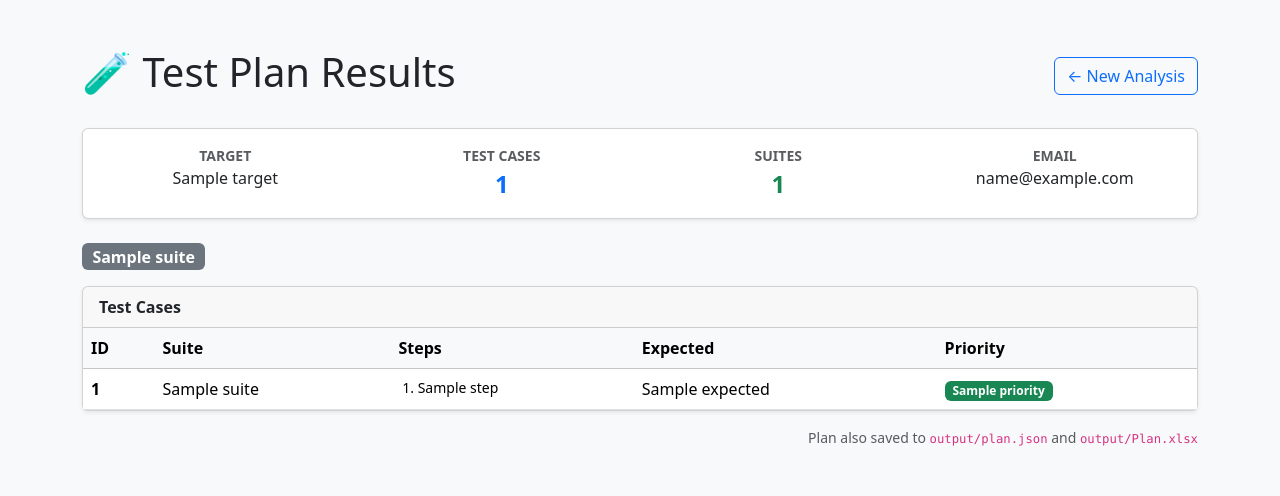
After one commit to RaniAbu95/Captin-Fix-deployed, a Flask app: template templates/results.html in a window 1280 px wide. The commit adds this page. Shown: the top 496 px of the page. Run offline with Flask 3, Linux system fonts and the light colour scheme; the template is opened without the code that fills it: most values are stand-ins (such as "Sample title", 1, 10 or a date in 2020); parts of the project's set-up code (start-up, migrations or seed data) failed here and were passed over.

Commit message:
Show test results page after submit, add error handling and loading spinner
Co-Authored-By: Claude Sonnet 4.6 <noreply@anthropic.com>

```diff
--- /dev/null
+++ b/templates/results.html
@@ -0,0 +1,103 @@
+<!doctype html>
+<html lang="en">
+  <head>
+    <meta charset="utf-8" />
+    <meta name="viewport" content="width=device-width, initial-scale=1" />
+    <title>Captain Fix — Test Results</title>
+    <link href="https://cdn.jsdelivr.net/npm/bootstrap@5.3.2/dist/css/bootstrap.min.css" rel="stylesheet">
+    <style>
+      .badge-high { background-color: #dc3545; }
+      .badge-medium { background-color: #fd7e14; }
+      .badge-low { background-color: #198754; }
+      .steps-list { font-size: 0.875rem; padding-left: 1.2rem; margin: 0; }
+    </style>
+  </head>
+  <body class="bg-light">
+    <div class="container py-5">
+
+      <div class="d-flex justify-content-between align-items-center mb-4">
+        <h1>🧪 Test Plan Results</h1>
+        <a href="{{ url_for('index') }}" class="btn btn-outline-primary">← New Analysis</a>
+      </div>
+
+      <!-- Summary Card -->
+      <div class="card shadow-sm mb-4">
+        <div class="card-body">
+          <div class="row text-center">
+            <div class="col-md-3">
+              <div class="fw-bold text-muted small">TARGET</div>
+              <div class="text-truncate">{{ target }}</div>
+            </div>
+            <div class="col-md-3">
+              <div class="fw-bold text-muted small">TEST CASES</div>
+              <div class="fs-4 fw-bold text-primary">{{ plan.cases | length }}</div>
+            </div>
+            <div class="col-md-3">
+              <div class="fw-bold text-muted small">SUITES</div>
+              <div class="fs-4 fw-bold text-success">{{ plan.suites | length }}</div>
+            </div>
+            <div class="col-md-3">
+              <div class="fw-bold text-muted small">EMAIL</div>
+              <div class="text-truncate">{{ email }}</div>
+            </div>
+          </div>
+        </div>
+      </div>
+
+      <!-- Suites badges -->
+      <div class="mb-3">
+        {% for suite in plan.suites %}
+          <span class="badge bg-secondary me-1 fs-6">{{ suite }}</span>
+        {% endfor %}
+      </div>
+
+      <!-- Test Cases Table -->
+      <div class="card shadow-sm">
+        <div class="card-header fw-bold">Test Cases</div>
+        <div class="table-responsive">
+          <table class="table table-hover mb-0">
+            <thead class="table-light">
+              <tr>
+                <th>ID</th>
+                <th>Suite</th>
+                <th>Steps</th>
+                <th>Expected</th>
+                <th>Priority</th>
+              </tr>
+            </thead>
+            <tbody>
+              {% for case in plan.cases %}
+              <tr>
+                <td class="fw-bold text-nowrap">{{ case.id }}</td>
+                <td>{{ case.suite }}</td>
+                <td>
+                  <ol class="steps-list">
+                    {% for step in case.steps %}
+                      <li>{{ step }}</li>
+                    {% endfor %}
+                  </ol>
+                </td>
+                <td>{{ case.expected }}</td>
+                <td>
+                  <span class="badge
+                    {% if case.priority | lower == 'high' %}badge-high
+                    {% elif case.priority | lower == 'medium' %}badge-medium
+                    {% else %}badge-low{% endif %}">
+                    {{ case.priority }}
+                  </span>
+                </td>
+              </tr>
+              {% endfor %}
+            </tbody>
+          </table>
+        </div>
+      </div>
+
+      <div class="mt-3 text-muted small text-end">
+        Plan also saved to <code>output/plan.json</code> and <code>output/Plan.xlsx</code>
+      </div>
+
+    </div>
+    <script src="https://cdn.jsdelivr.net/npm/bootstrap@5.3.2/dist/js/bootstrap.bundle.min.js"></script>
+  </body>
+</html>
```
Also changed, not shown: main.py (+17 -15 lines), templates/index.html (+14 -1 lines).
